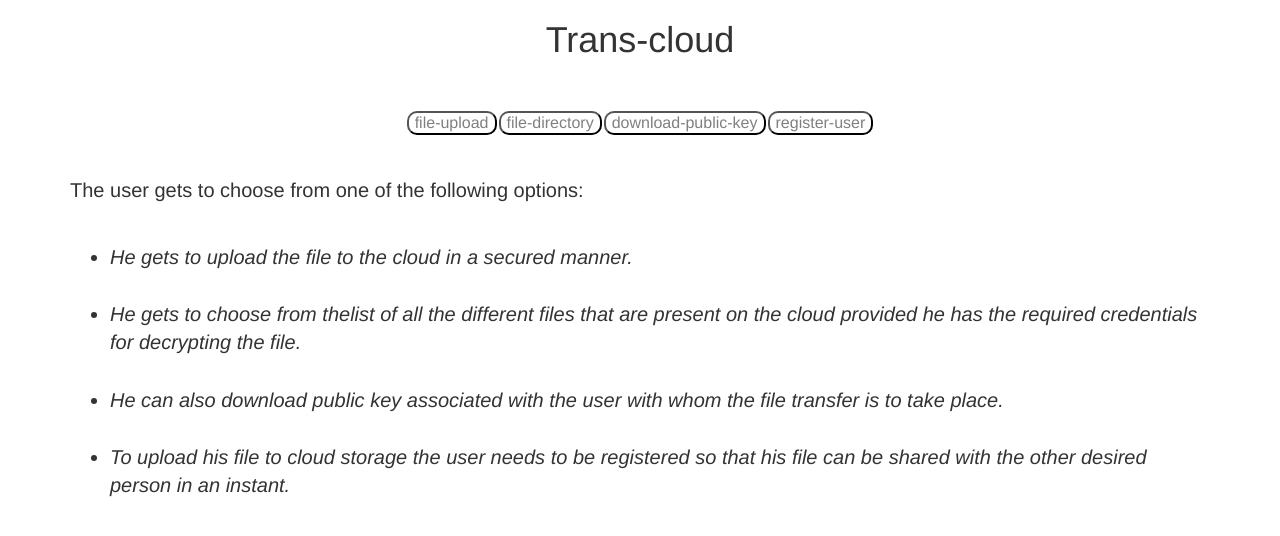
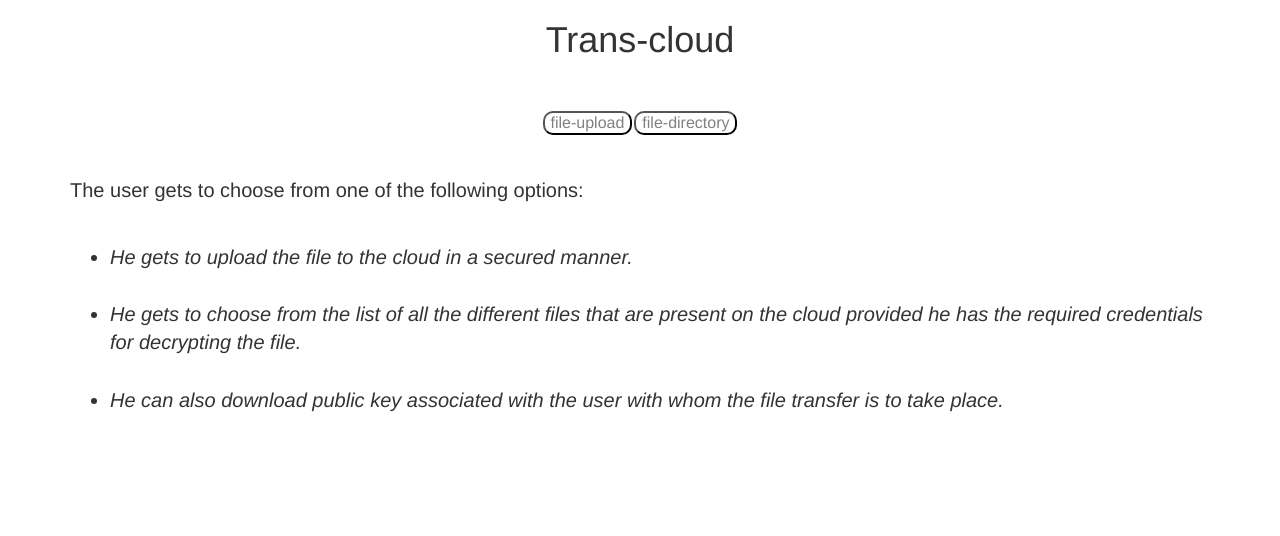
Before and after one commit to rithkr/trans-cloud, a Python web app: template trans-cloud/src/web-application/templates/index.html in a window 1280 px wide. Shown: the top 536 px of the page. Run offline with Jinja, Linux system fonts and the light colour scheme; the template is opened without the code that fills it, so the values that code supplies are empty; some libraries are stand-ins or nearby versions.

Commit message:
Update index.html

```diff
--- a/trans-cloud/src/web-application/templates/index.html
+++ b/trans-cloud/src/web-application/templates/index.html
@@ -34,8 +34,7 @@
 				<tr>
 					<td style="padding: 1px"><a href="upload-file"><button style="font-color: #160214">file-upload</button></a></td>
 					<td style="padding: 1px"><a href="file-directory"><button style="font-color: #160214">file-directory</button></a></td>
-					<td style="padding: 1px"><a href="public-key-directory"><button style="font-color: #160214">download-public-key</button></a></td>
-					<td style="padding: 1px"><a href="register"><button style="font-color: #160214">register-user</button></a></td>
+
 				</tr>
 			</table>
 		</center>
@@ -45,10 +44,9 @@
 		<br>
 		<ul>
 			<li><i>He gets to upload the file to the cloud in a secured manner.</i></li><br>
-			<li><i>He gets to choose from thelist of all the different files that are present on the cloud provided he has the required credentials for decrypting the file.</i></li><br>
+			<li><i>He gets to choose from the list of all the different files that are present on the cloud provided he has the required credentials for decrypting the file.</i></li><br>
 			<li><i>He can also download public key associated with the user with whom the file transfer is to take place.</i></li><br>
-			<li><i>To upload his file to cloud storage the user needs to be registered so that his file can be shared with the other desired person in an instant.</i></li><br>
-		</ul>
+
 	</div>
 	</div>
 	</body>
```
